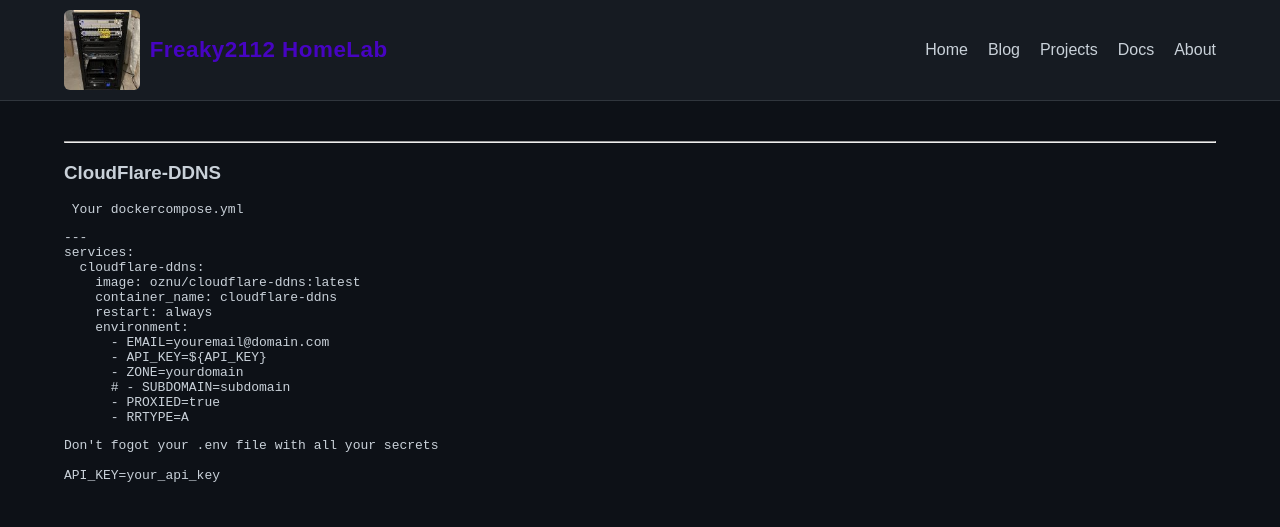
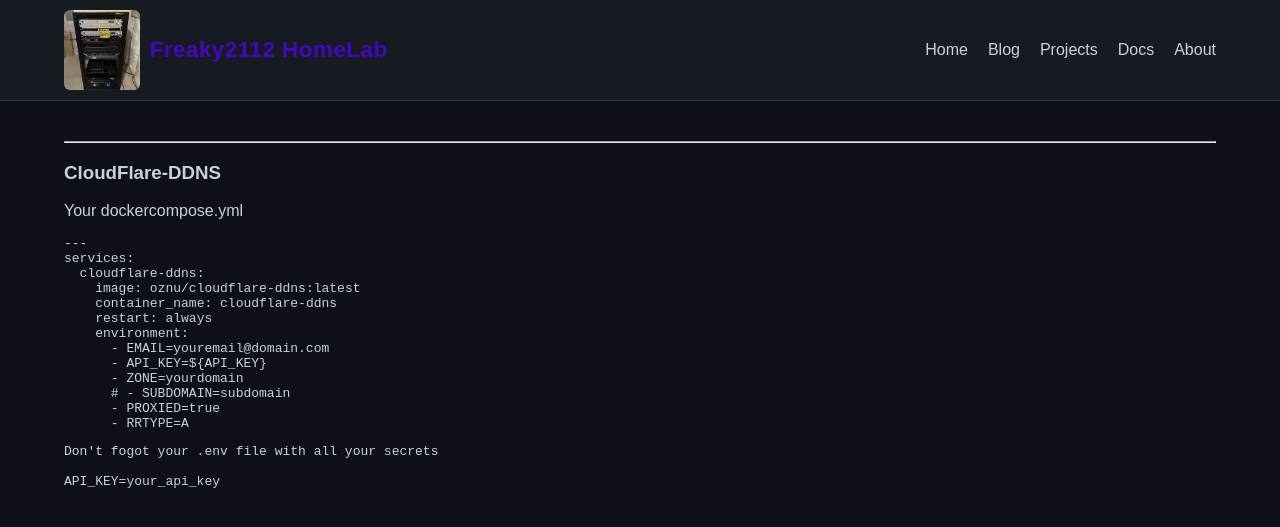
Before and after one commit to Freaky2112/freaky2112.github.io, a Jekyll site: the page built from _docs/cloudflare.md, in a window 1280 px wide. Shown: the top 527 px of the page. Built offline with Jekyll 4.4.1, drawn with Linux system fonts in a browser that asks for light colours.

Commit message:
rollback

````diff
--- a/_docs/docker/cloudflare.md
+++ b/_docs/cloudflare.md
@@ -6,9 +6,9 @@ permalink: /docs/docker/cloudflare/
 
 ---
 ### CloudFlare-DDNS
-```shell
+
  Your dockercompose.yml
-```
+
 ```yml
 ---
 services:
````
